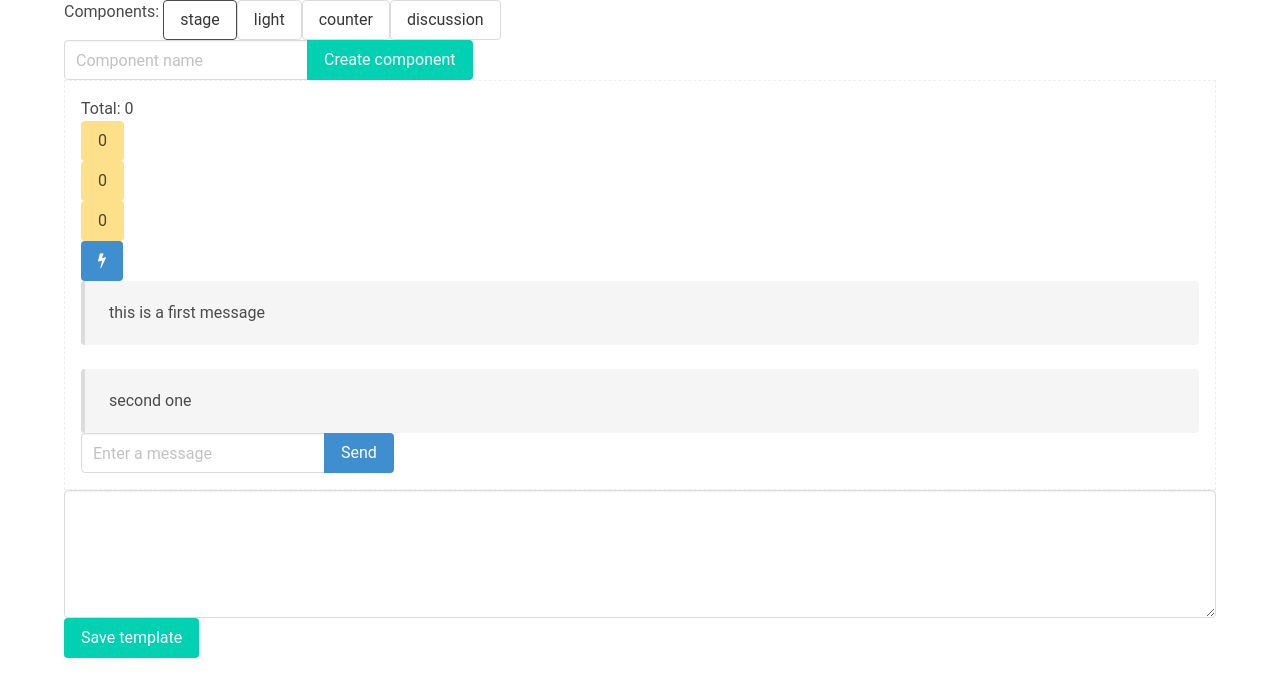
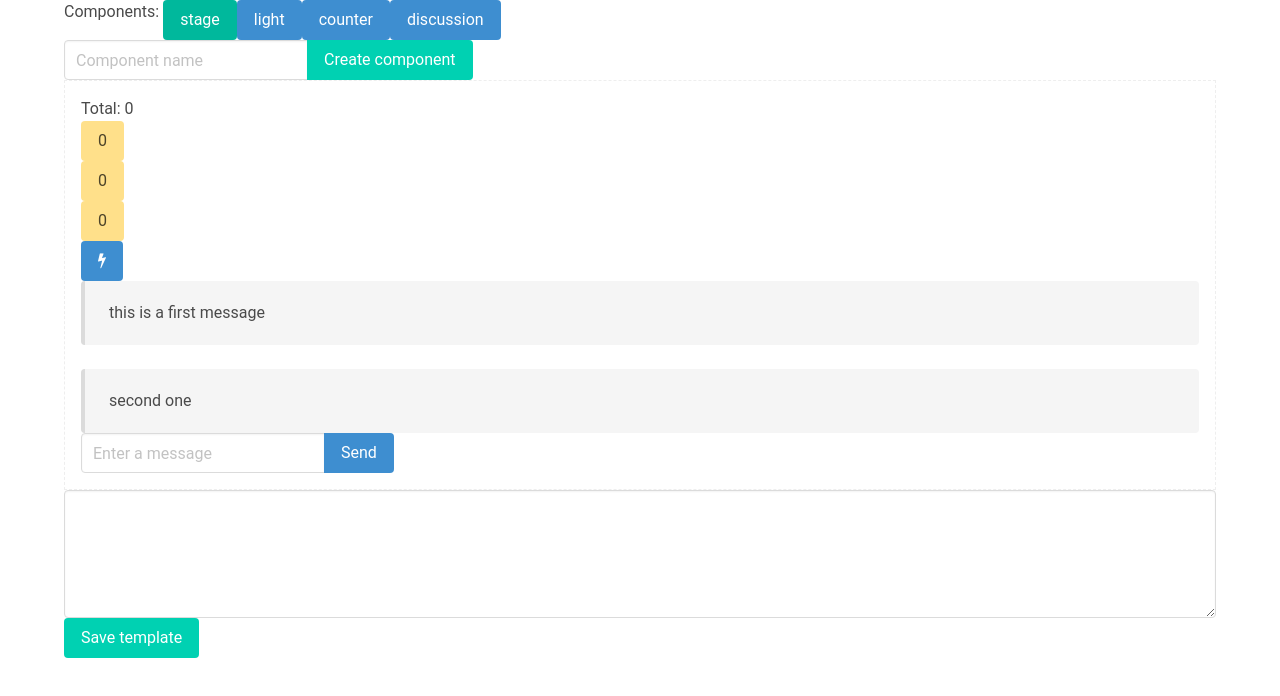
Before and after one commit to warang580/MetaObject, a Vue app: page /#/ in a window 1280 px wide. Shown: the top 696 px of the page. Built offline with nearby package versions, Linux system fonts and the light colour scheme.

Commit message:
misc: readme

```diff
--- a/src/components/Playground.vue
+++ b/src/components/Playground.vue
@@ -4,7 +4,7 @@
             Components:
 
             <button v-for="component in components"
-                :class="'button ' + (editing == component.name ? 'is-active':'')"
+                :class="'button ' + (editing == component.name ? 'is-active is-primary':'is-info')"
                 v-text="component.name"
                 @click="edit(component.name)"
             ></button>
```
Also changed, not shown: 1 other file (tests, documents, lock files or other folders).
